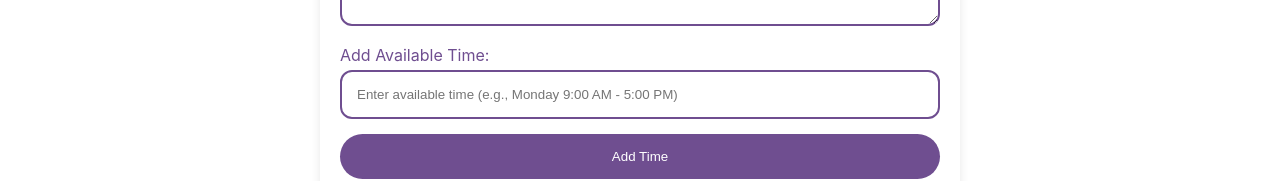
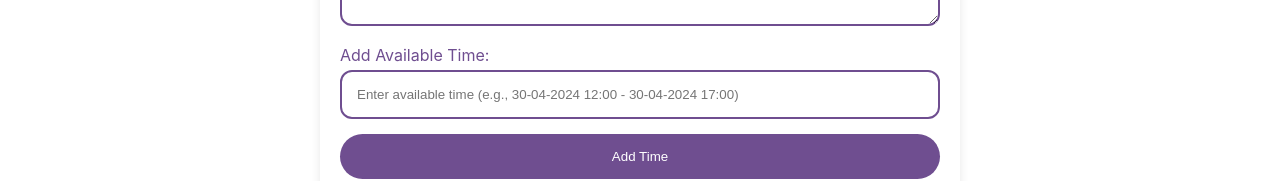
Before and after one commit to IskraNa/FurryFootsteps-UI, a React (Create React App) app: page /addService in a window 1280 px wide. Shown: the part 641-822 px from the top of the page. Built offline with nearby package versions, Linux system fonts and the light colour scheme.

Commit message:
canging the e. g.

```diff
--- a/src/components/addServiceForm/addServiceForm.js
+++ b/src/components/addServiceForm/addServiceForm.js
@@ -128,7 +128,7 @@ const AddServiceForm = () => {
                             type="text"
                             id="availableTime"
                             name="availableTime"
-                            placeholder="Enter available time (e.g., Monday 9:00 AM - 5:00 PM)"
+                            placeholder="Enter available time (e.g., 30-04-2024 12:00 - 30-04-2024 17:00)"
                             required
                         />
                         <button type="button" onClick={handleAddTime}>Add Time</button>
```
